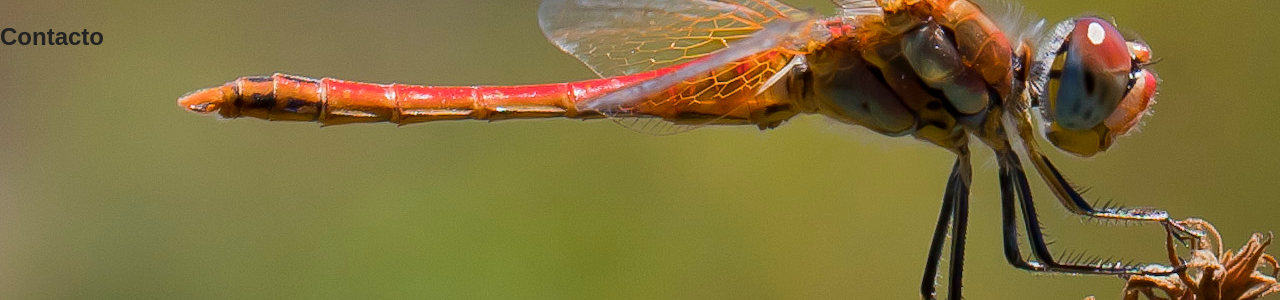
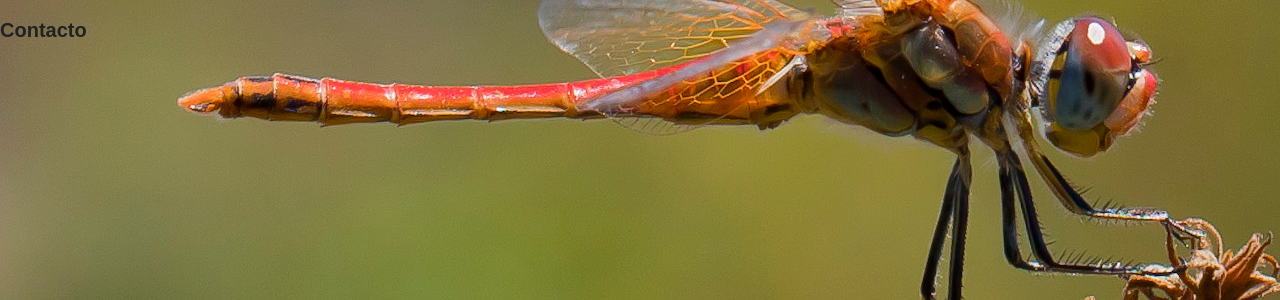
Before and after one commit to eslendy/faktury, a PHP site: page /PRACTICAS/salvamee/index.html in a window 1280 px wide. Shown: the part 309-609 px from the top of the page. Run offline with PHP 8.4, Linux system fonts and the light colour scheme; some web fonts are replaced.

Commit message:
style salvame

```diff
--- a/PRACTICAS/salvamee/css/style.css
+++ b/PRACTICAS/salvamee/css/style.css
@@ -11,3 +11,6 @@ header h1{
     text-shadow: 0px 10px 15px white;
     color: black;
 }
+h2{
+    font-size: 15pt;
+}
```
